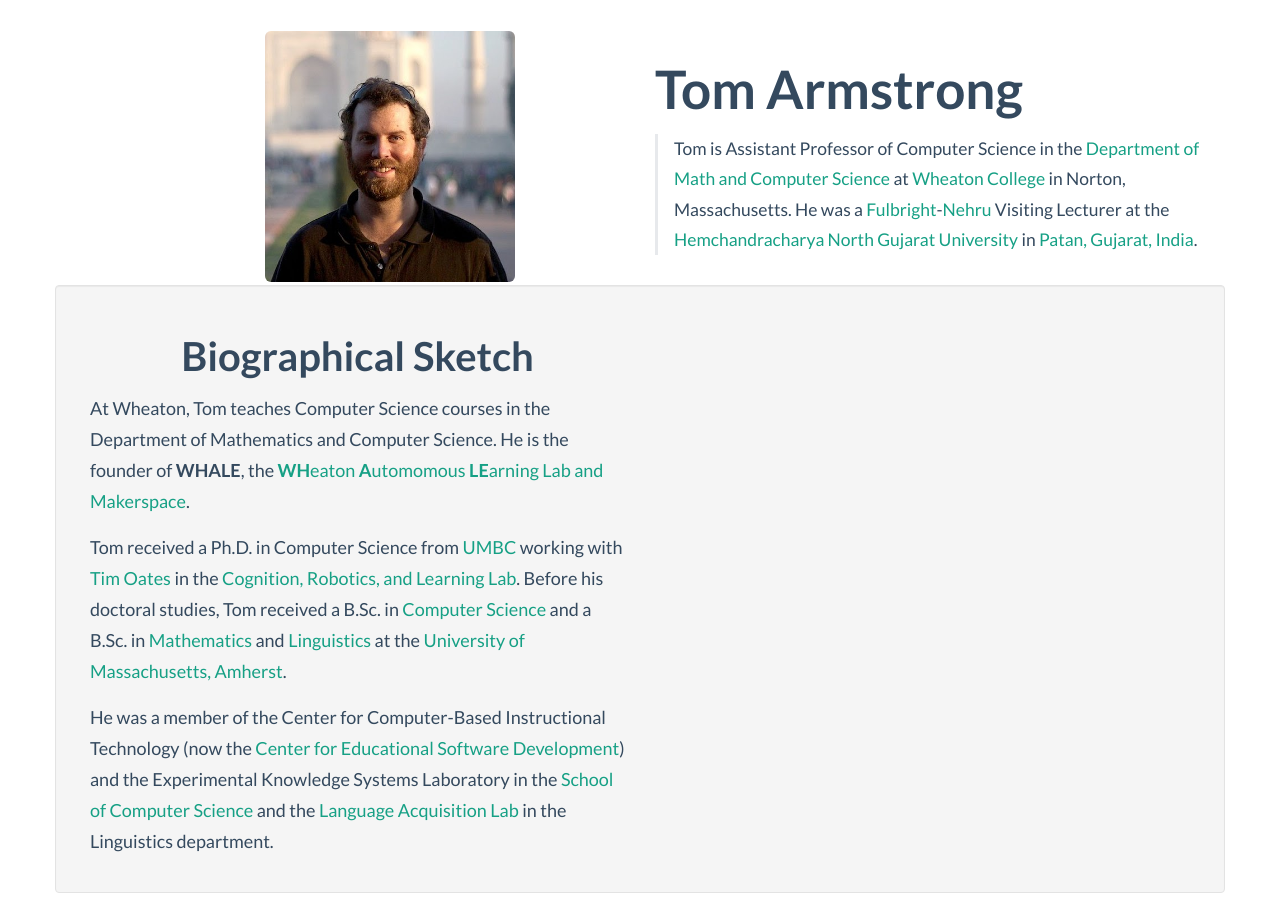
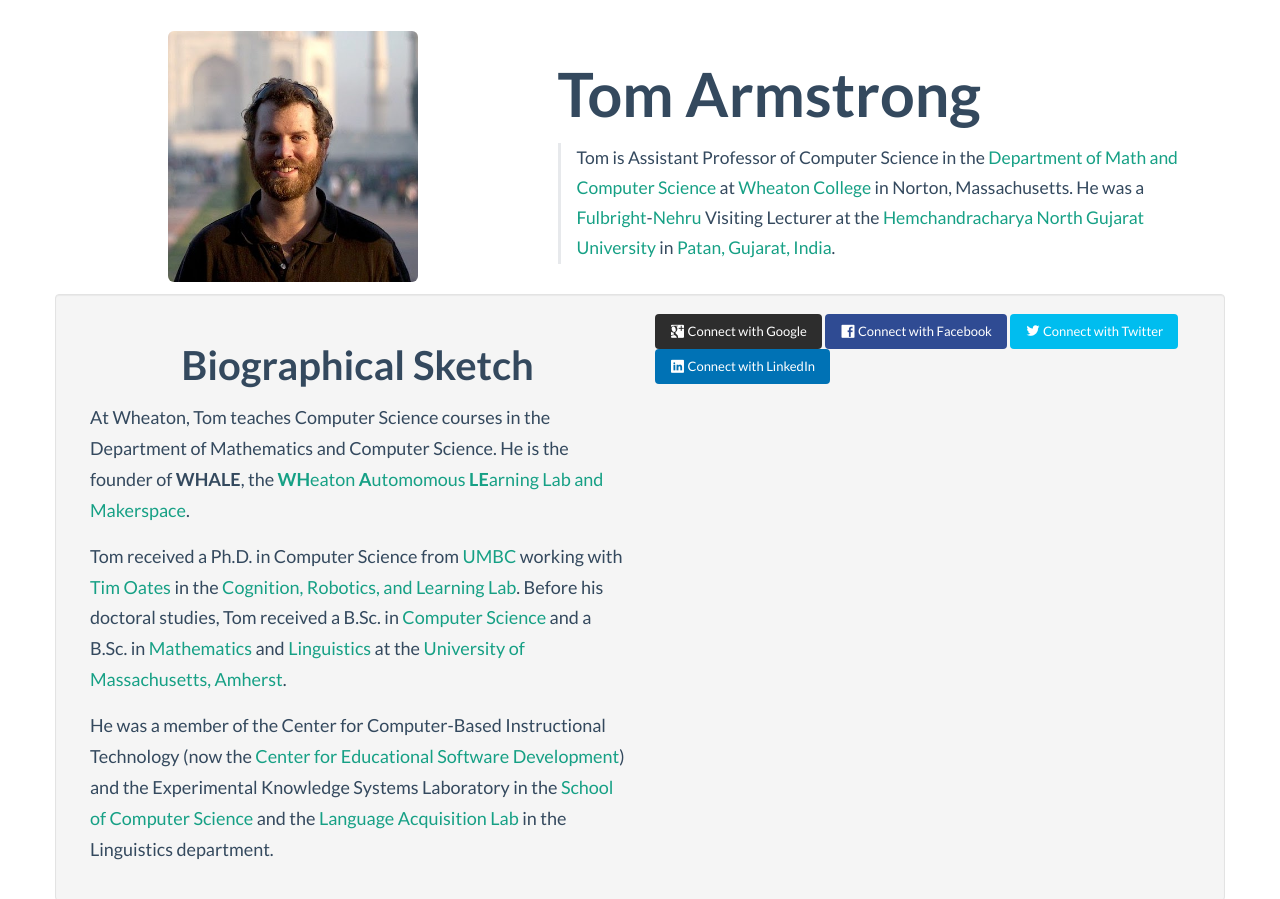
Before and after one commit to tarmstro/tarmstro.github.io, a plain HTML site: page index.html in a window 1280 px wide. Shown: the top 899 px of the page. Drawn offline with nearby package versions, Linux system fonts and the light colour scheme.

Commit message:
social buttons

```diff
--- a/index.html
+++ b/index.html
@@ -4,21 +4,22 @@
     <link href="css/bootstrap.css" rel="stylesheet">
     <link href="css/flat-ui.css" rel="stylesheet">
     <script src="https://ajax.googleapis.com/ajax/libs/angularjs/1.2.5/angular.min.js"></script>
+    <script src="js/tarmstro.js"></script>
   </head>
   <body ng-app="tarmstro_app">
     <br>
     <div class="container" ng-controller="MainController">
       <div class="row">
-        <div class="col-md-4 col-md-offset-2">
+        <div class="col-md-4 col-md-offset-1">
           <img src="images/tom.jpg" width="250" class="img-polaroid img-rounded">
         </div>
-        <div class="col-md-6">
-          <h2><strong>Tom Armstrong</strong></h2>
+        <div class="col-md-7">
+          <h1>Tom Armstrong</h1>
           <blockquote>Tom is {{data.title}} Professor of Computer Science in the <a href="http://wheatoncollege.edu/computer-science/">Department of Math and Computer Science</a> at <a href="http://www.wheatoncollege.edu/">Wheaton College</a> in Norton, Massachusetts. He was a <a href="http://www.cies.org/us_scholars/us_awards/">Fulbright</a>-<a href="http://www.usief.org.in/">Nehru</a> Visiting Lecturer at the <a href="http://www.ngu.ac.in/"> Hemchandracharya North Gujarat University </a> in <a href="http://maps.google.com/maps?q=patan+gujarat">Patan, Gujarat, India</a>.</blockquote>
         </div>
       </div>
 
-      <div class="row marketing well">
+      <div class="row well">
         <div class="col-lg-6">
           <h3 class="text-center">Biographical Sketch</h3>
           <p>At Wheaton, Tom teaches Computer Science courses in the Department of Mathematics and Computer Science. He is the founder of <strong>WHALE</strong>, the <a href="http://www.wheatoncollege.edu/whale/"><strong>WH</strong>eaton <strong>A</strong>utomomous <strong>LE</strong>arning Lab and Makerspace</a>.</p>
@@ -27,22 +28,32 @@
 
           <p>He was a member of the Center for Computer-Based Instructional Technology (now the <a href="http://www.cesd.umass.edu/">Center for Educational Software Development</a>) and the Experimental Knowledge Systems Laboratory in the <a href="http://www.cs.umass.edu/">School of Computer Science</a> and the <a href="http://www.umass.edu/language_acquisition/">Language Acquisition Lab</a> in the Linguistics department.</p>
         </div>
+        <div class="col-lg-6">
+          <div class="demo-col">
+          <a href="#fakelink" class="btn btn-default btn-sm btn-social-googleplus">
+            <span class="fui-googleplus"></span>
+            Connect with Google
+          </a>
+          <a href="#fakelink" class="btn btn-default btn-sm btn-social-facebook">
+            <span class="fui-facebook"></span>
+            Connect with Facebook
+          </a>
+          <a href="#fakelink" class="btn btn-default btn-sm btn-social-twitter">
+            <span class="fui-twitter"></span>
+            Connect with Twitter
+          </a>
+          <a href="#fakelink" class="btn btn-default btn-sm btn-social-linkedin">
+            <span class="fui-linkedin"></span>
+            Connect with LinkedIn
+          </a>
+        </div>
+        </div>
       </div>
 
       <div class="footer" align="center">
         <p>&copy; Tom Armstrong &mdash; {{data.year}}</p>
       </div>
     </div>
-
-    <script>
-    angular.module("tarmstro_app", [])
-      .controller("MainController", function($scope){
-          $scope.data = {};
-          $scope.data.year = (new Date()).getFullYear();
-          $scope.data.name = "Tom Armstrong";
-          $scope.data.title = (new Date("2014-07-01T00:00:00.000Z")) < new Date() ? "Associate" : "Assistant";
-      });
-    </script>
 
 
   <script>
```
